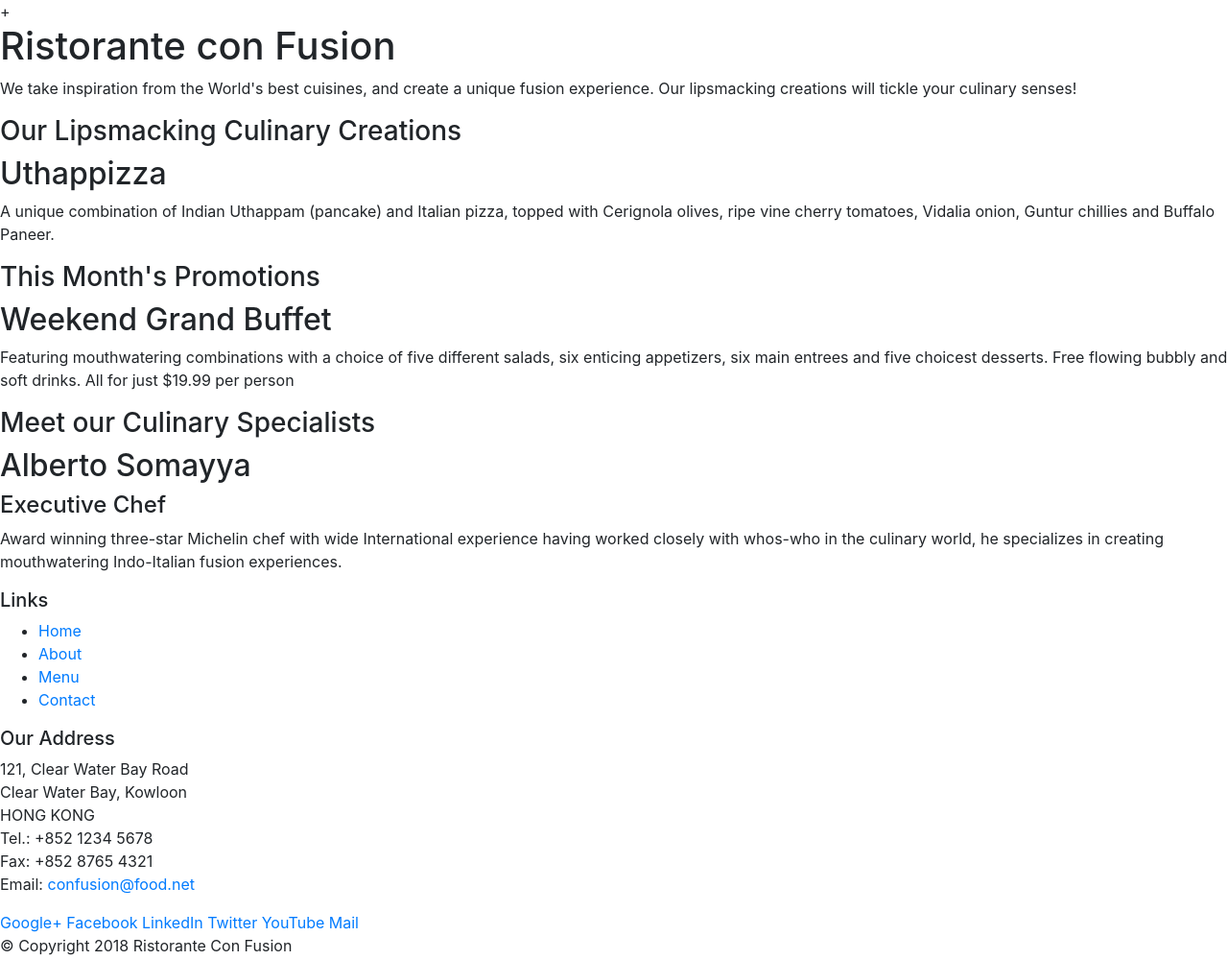
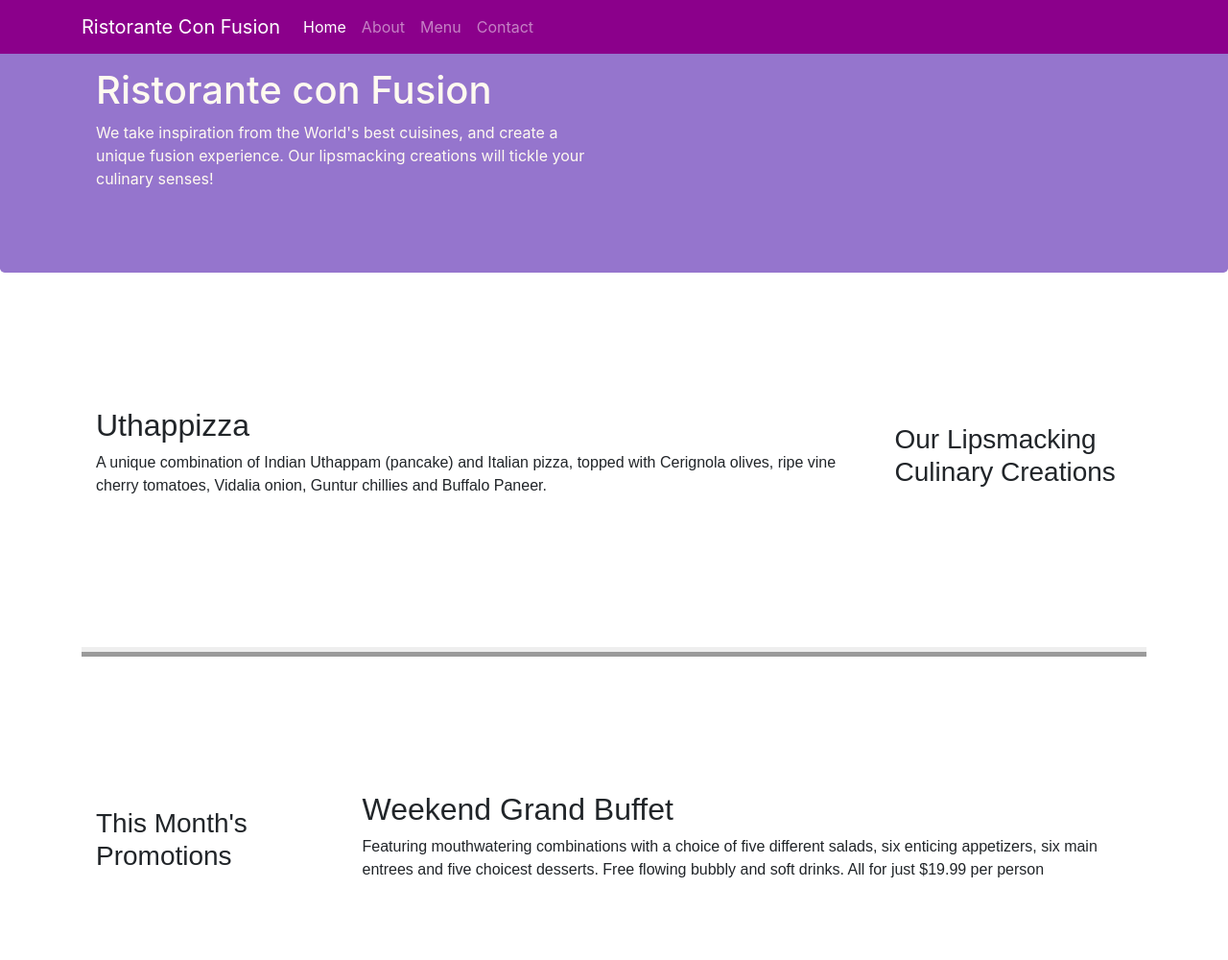
Before and after one commit to suchi12j/web, a website: page index.html in a window 1280 px wide. Shown: the top 1000 px of the page at 96% size. Drawn offline with nearby package versions, Linux system fonts and the light colour scheme.

Commit message:
Navbar and breadcrumb and hiding para

```diff
--- /dev/null
+++ b/aboutus.html
@@ -0,0 +1,141 @@
+<!DOCTYPE html>
+<html lang="en">
+
+<head>
+
+
+    <!-- Required meta tags always come first -->
+    <meta charset="utf-8">
+    <meta name="viewport" content="width=device-width, initial-scale=1, shrink-to-fit=no">
+    <meta http-equiv="x-ua-compatible" content="ie=edge">
+
+    <!-- Bootstrap CSS -->
+    <link rel="stylesheet" href="node_modules/bootstrap/dist/css/bootstrap.min.css">
+    <link rel="stylesheet" href="css/style1.css">
+
+    <title>Ristorante Con Fusion: About Us</title>
+
+</head>
+
+<body>
+    <nav class="navbar navbar-dark navbar-expand-sm  fixed-top">
+        <div class="container">
+            <button class=" navbar-toggler" type="button" data-toggle="collapse" data-target="#Navbar">
+                <span class="navabar-toggler-icon"> </span>
+            </button>
+            <a class="navbar-brand" href="./index.html">Ristorante Con Fusion</a>
+             <div class ="collapse navbar-collapse" id="Navbar">
+                 <ul class="navbar-nav mr-auto">
+                    <li class="nav-item  "><a class="nav-link" href="./index.html">Home</a></li>
+                    <li class="nav-item active"> <a class="nav-link" href="#">About</a></li>
+                    <li class="nav-item"><a class="nav-link" href="#">Menu</a></li>
+                    <li class="nav-item"><a class="nav-link" href="#">Contact</a></li>
+                </ul>
+            </div>
+
+        </div>
+     </nav>
+
+
+    <header class="jumbotron">
+        <div class="container">
+            <div class="row row-header">
+                <div class="col-12 col-sm-6 align-items-center ">
+                    <h1>Ristorante con Fusion</h1>
+                    <p>We take inspiration from the World's best cuisines, and create a unique fusion experience. Our lipsmacking creations will tickle your culinary senses!</p>
+                </div>
+                <div class="col-12 col-sm">
+                </div>
+            </div>
+        </div>
+    </header>
+
+    <div class="container">
+        <div class="row row-header">
+            <div class="col-12">
+                <ol class="breadcrumb col-12">
+                    <li class="breadcrumb-item"><a href="./index.html"> Home</a></li>
+                    <li class="breadcrumb-item Active"> About</li>
+                </ol>
+               <h3>About Us</h3>
+               <hr>
+            </div>
+        </div>
+
+        <div class="row row-content">
+            <div class="col-12 col-sm-6 order-first">
+                <h2>Our History</h2>
+                <p>Started in 2010, Ristorante con Fusion quickly established itself as a culinary icon par excellence in Hong Kong. With its unique brand of world fusion cuisine that can be found nowhere else, it enjoys patronage from the A-list clientele in Hong Kong.  Featuring four of the best three-star Michelin chefs in the world, you never know what will arrive on your plate the next time you visit us.</p>
+                <p>The restaurant traces its humble beginnings to <em>The Frying Pan</em>, a successful chain started by our CEO, Mr. Peter Pan, that featured for the first time the world's best cuisines in a pan.</p>
+            </div>
+            <div>
+            </div>
+        </div>
+
+
+        <div class="row row-content">
+            <div  class="col-12 " >
+                <h2>Corporate Leadership</h2>
+                <h3>Peter Pan <small>Chief Epicurious Officer</small></h3>
+                <p class="d-none d-sm-block">Our CEO, Peter, credits his hardworking East Asian immigrant parents who undertook the arduous journey to the shores of America with the intention of giving their children the best future. His mother's wizardy in the kitchen whipping up the tastiest dishes with whatever is available inexpensively at the supermarket, was his first inspiration to create the fusion cuisines for which <em>The Frying Pan</em> became well known. He brings his zeal for fusion cuisines to this restaurant, pioneering cross-cultural culinary connections.</p>
+                <h3>Dhanasekaran Witherspoon <small>Chief Food Officer</small></h3>
+                <p class="d-none d-sm-block"p>Our CFO, Danny, as he is affectionately referred to by his colleagues, comes from a long established family tradition in farming and produce. His experiences growing up on a farm in the Australian outback gave him great appreciation for varieties of food sources. As he puts it in his own words, <em>Everything that runs, wins, and everything that stays, pays!</em></p>
+                <h3>Agumbe Tang <small>Chief Taste Officer</small></h3>
+                <p class="d-none d-sm-block">Blessed with the most discerning gustatory sense, Agumbe, our CTO, personally ensures that every dish that we serve meets his exacting tastes. Our chefs dread the tongue lashing that ensues if their dish does not meet his exacting standards. He lives by his motto, <em>You click only if you survive my lick.</em></p>
+                <h3>Alberto Somayya <small>Executive Chef</small></h3>
+                <p class="d-none d-sm-block">Award winning three-star Michelin chef with wide International experience having worked closely with whos-who in the culinary world, he specializes in creating mouthwatering Indo-Italian fusion experiences. He says, <em>Put together the cuisines from the two craziest cultures, and you get a winning hit! Amma Mia!</em></p>
+            </div>
+       </div>
+
+    </div>
+
+    <footer class="footer">
+        <div class="container">
+            <div class="row">
+                <div class="col-4 offset-1 col-sm-2">
+                    <h5>Links</h5>
+                    <ul class="list-unstyled">
+                        <li><a href="#">Home</a></li>
+                        <li><a href="#">About</a></li>
+                        <li><a href="#">Menu</a></li>
+                        <li><a href="#">Contact</a></li>
+                    </ul>
+                </div>
+                <div class="col-7 col-sm-5">
+                    <h5>Our Address</h5>
+                    <address>
+		              121, Clear Water Bay Road<br>
+		              Clear Water Bay, Kowloon<br>
+		              HONG KONG<br>
+		              Tel.: +852 1234 5678<br>
+		              Fax: +852 8765 4321<br>
+		              Email: <a href="mailto:confusion@food.net">confusion@food.net</a>
+		           </address>
+                </div>
+                <div class="col-12 col-sm-4 align-self-center">
+                    <div class="text-center">
+                        <a href="http://google.com/+">Google+</a>
+                        <a href="http://www.facebook.com/profile.php?id=">Facebook</a>
+                        <a href="http://www.linkedin.com/in/">LinkedIn</a>
+                        <a href="http://twitter.com/">Twitter</a>
+                        <a href="http://youtube.com/">YouTube</a>
+                        <a href="mailto:">Mail</a>
+                    </div>
+                </div>
+           </div>
+           <div class="row justify-content-center">
+                <div class="col-auto">
+                    <p>© Copyright 2018 Ristorante Con Fusion</p>
+                </div>
+           </div>
+        </div>
+    </footer>
+    <!-- jQuery first, then Popper.js, then Bootstrap JS. -->
+    <script src="node_modules/jquery/dist/jquery.slim.min.js"></script>
+    <script src="node_modules/popper.js/dist/umd/popper.min.js"></script>
+    <script src="node_modules/bootstrap/dist/js/bootstrap.min.js"></script>
+
+
+</body>
+
+</html>
--- /dev/null
+++ b/css/style.css
@@ -0,0 +1,37 @@
+.row-header{
+    margin:0px auto;
+    padding:0px;
+}
+
+.row-content {
+    margin:0px auto;
+    padding: 50px 0px 50px 0px;
+    border-bottom: 10px ridge;
+    font-family: Arial;
+    min-height:400px;
+}
+
+.footer{
+    background-color: #D1C4E9;
+    margin:0px auto;
+    padding: 20px 0px 20px 0px;
+}
+.jumbotron {
+    padding:70px 30px 70px 30px;
+    margin:0px auto;
+    background: #9575CD ;
+    color:floralwhite;
+}
+
+address{
+    font-size:80%;
+    margin:0px;
+    color:#0f0f0f;
+}
+.body{
+    padding: 50px 0px 0px 0px;
+    z-index: 0;
+}
+.navbar-dark{
+    background-color: darkmagenta;
+}
--- /dev/null
+++ b/css/style1.css
@@ -0,0 +1,24 @@
+.jumbotron {
+    padding:50px 0px 50px 0px;
+    margin:0px auto;
+    background: #9575CD ;
+    color:floralwhite;
+}
+.footer{
+    padding: 20px,0px,20px,0px;
+    margin: 0px,auto;
+    background-color: #D1C4E9;
+}
+.row-content{
+    margin:0px,auto;
+    padding:50px 0px 50px 0px;
+    border-bottom:1px ridge
+
+}
+.body{
+    padding: 50px 0px 0px 0px;
+    z-index: 0;
+}
+.navbar-dark{
+    background-color: darkmagenta;
+}
--- a/index.html
+++ b/index.html
@@ -1,7 +1,7 @@
 <!DOCTYPE html>
 <html lang="en">
 
-<head>
+<head >
 
     <!-- Required meta tags always come first -->
     <meta charset="utf-8">
@@ -9,72 +9,90 @@
     <meta http-equiv="x-ua-compatible" content="ie=edge">
 
     <!-- Bootstrap CSS -->
-    <link rel="stylesheet" href="node_modules/bootstrap/dist/css/bootstrap.min.css">+
+    <link rel="stylesheet" href="node_modules/bootstrap/dist/css/bootstrap.min.css">
+    <link rel="stylesheet" href="css/style.css">
     <title>Ristorante Con Fusion</title>
 </head>
 
 <body>
+     <nav class="navbar navbar-dark navbar-expand-sm  fixed-top">
+        <div class="container">
+            <button class=" navbar-toggler" type="button" data-toggle="collapse" data-target="#Navbar">
+                <span class="navabar-toggler-icon"> </span>
+            </button>
+            <a class="navbar-brand" href="#">Ristorante Con Fusion</a>
+             <div class ="collapse navbar-collapse" id="Navbar">
+                 <ul class="navbar-nav mr-auto">
+                    <li class="nav-item  active"><a class="nav-link" href="#">Home</a></li>
+                    <li class="nav-item"><a class="nav-link" href="./aboutus.html">About</a></li>
+                    <li class="nav-item"><a class="nav-link" href="#">Menu</a></li>
+                    <li class="nav-item"><a class="nav-link" href="#">Contact</a></li>
+                </ul>
+            </div>
 
-    <header>
-        <div>
-            <div>
-                <div>
+        </div>
+     </nav>
+
+    <header class="jumbotron">
+        <div class="container">
+            <div class ="row row-header">
+                <div class="col-12 col-sm-6 align-items-center">
                     <h1>Ristorante con Fusion</h1>
                     <p>We take inspiration from the World's best cuisines, and create a unique fusion experience. Our lipsmacking creations will tickle your culinary senses!</p>
                 </div>
-                <div>
+                <div class="col-12 col-sm">
                 </div>
             </div>
         </div>
     </header>
 
-    <div>
-        <div>
-            <div>
+    <div class="container">
+        <div class="row row-content align-items-center">
+            <div class="col-12 col-sm-4 col-md-3 order-last">
                 <h3>Our Lipsmacking Culinary Creations</h3>
             </div>
-            <div>
+            <div class="col-12 col-sm col-md order-first">
                 <h2>Uthappizza</h2>
-                <p>A unique combination of Indian Uthappam (pancake) and Italian pizza, topped with Cerignola olives, ripe vine cherry tomatoes, Vidalia onion, Guntur chillies and Buffalo Paneer.</p>
+                <p class="d-none d-sm-block">A unique combination of Indian Uthappam (pancake) and Italian pizza, topped with Cerignola olives, ripe vine cherry tomatoes, Vidalia onion, Guntur chillies and Buffalo Paneer.</p>
             </div>
         </div>
 
 
-        <div>
-            <div>
+        <div class="row row-content align-items-center">
+            <div class="col-12 col-sm-4 col-md-3">
                 <h3>This Month's Promotions</h3>
             </div>
-            <div>
+            <div class="col-12 col-sm col-md">
                 <h2>Weekend Grand Buffet</h2>
-                <p>Featuring mouthwatering combinations with a choice of five different salads, six enticing appetizers, six main entrees and five choicest desserts. Free flowing bubbly and soft drinks. All for just $19.99 per person </p>
+                <p class="d-none d-sm-block">Featuring mouthwatering combinations with a choice of five different salads, six enticing appetizers, six main entrees and five choicest desserts. Free flowing bubbly and soft drinks. All for just $19.99 per person </p>
             </div>
         </div>
 
-        <div>
-            <div>
+        <div class ="row row-content align-items-center">
+            <div class="col-12 col-sm-4 col-md-3 order-last">
                 <h3>Meet our Culinary Specialists</h3>
             </div>
-            <div>
+            <div class="col-12 col-sm col-md order-first">
                 <h2>Alberto Somayya</h2>
                 <h4>Executive Chef</h4>
-                <p>Award winning three-star Michelin chef with wide International experience having worked closely with whos-who in the culinary world, he specializes in creating mouthwatering Indo-Italian fusion experiences. </p>
+                <p class="d-none d-sm-block">Award winning three-star Michelin chef with wide International experience having worked closely with whos-who in the culinary world, he specializes in creating mouthwatering Indo-Italian fusion experiences. </p>
             </div>
         </div>
     </div>
 
-    <footer>
-        <div>
-            <div>
-                <div>
+    <footer class ="footer">
+        <div class="container">
+            <div class="row ">
+                <div class="col-4 col-sm-2 offset-1">
                     <h5>Links</h5>
-                    <ul>
+                    <ul class="list-unstyled">
                         <li><a href="#">Home</a></li>
                         <li><a href="#">About</a></li>
                         <li><a href="#">Menu</a></li>
                         <li><a href="#">Contact</a></li>
                     </ul>
                 </div>
-                <div>
+                <div class="col-7 col-sm-5">
                     <h5>Our Address</h5>
                     <address>
 		              121, Clear Water Bay Road<br>
@@ -85,8 +103,7 @@
 		              Email: <a href="mailto:confusion@food.net">confusion@food.net</a>
 		           </address>
                 </div>
-                <div>
-                    <div>
+                     <div class="col-12 col-sm-4 text-center align-self-center">
                         <a href="http://google.com/+">Google+</a>
                         <a href="http://www.facebook.com/profile.php?id=">Facebook</a>
                         <a href="http://www.linkedin.com/in/">LinkedIn</a>
@@ -94,10 +111,10 @@
                         <a href="http://youtube.com/">YouTube</a>
                         <a href="mailto:">Mail</a>
                     </div>
-                </div>
-           </div>
-           <div>
-                <div>
+            </div>
+
+           <div class="row justify-content-center">
+                <div class="auto">
                     <p>© Copyright 2018 Ristorante Con Fusion</p>
                 </div>
            </div>
```
